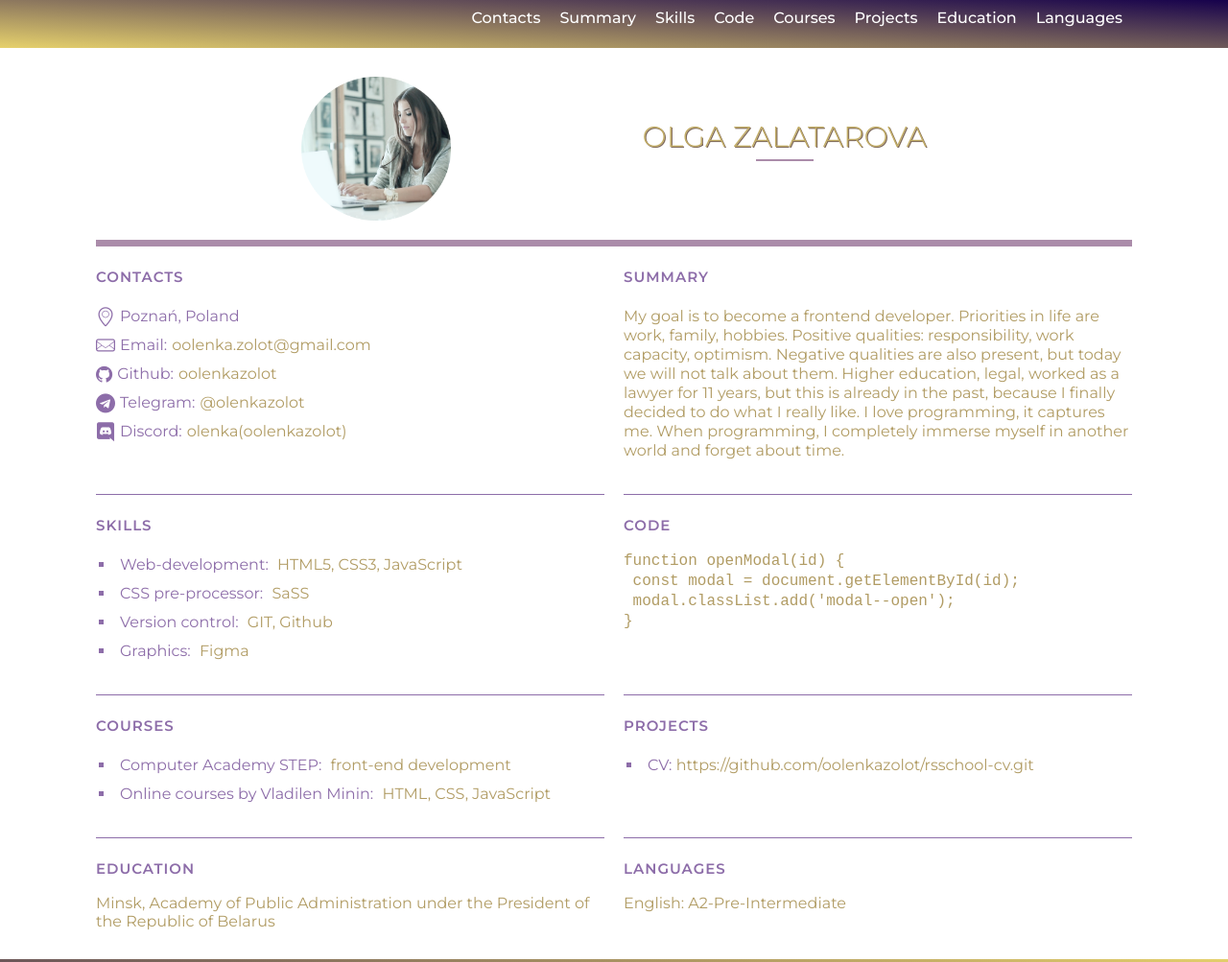
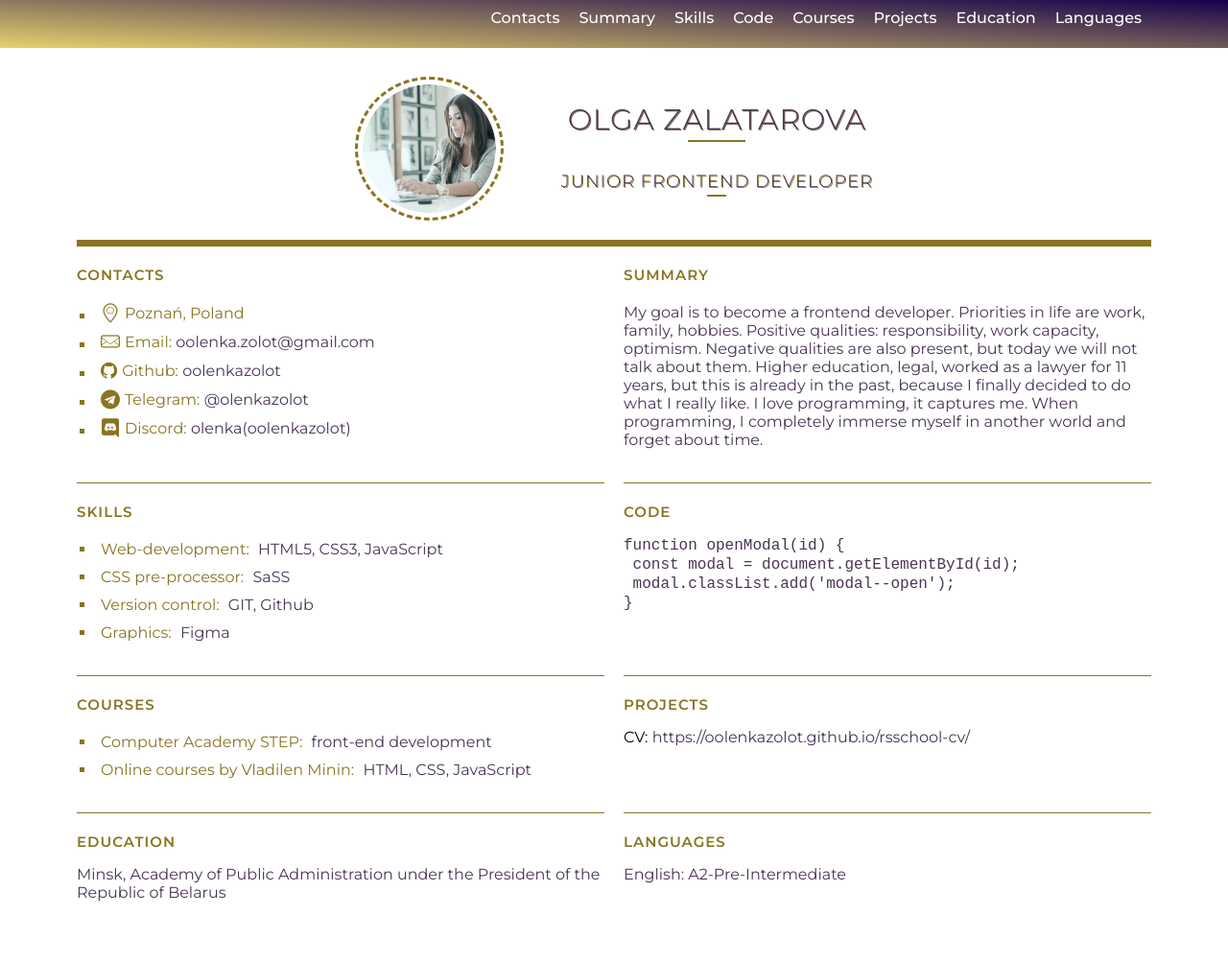
Before and after one commit to oolenkazolot/rsschool-cv, a plain HTML site: page index.html in a window 1280 px wide. Shown: the top 1003 px of the page at 96% size. Drawn offline with Linux system fonts and the light colour scheme.

Commit message:
feat: menu functionality added

```diff
--- a/css/style.scss
+++ b/css/style.scss
@@ -1,11 +1,14 @@
+$color-yellow: #897522;
+$color-main: #4a3554;
+
 @font-face {
   font-family: 'icomoon';
-  src: url('../fonts-icon/fonts/icomoon.eot?8o1b32');
-  src: url('../fonts-icon/fonts/icomoon.eot?8o1b32#iefix')
+  src: url('../assets/fonts-icon/fonts/icomoon.eot?8o1b32');
+  src: url('../assets/fonts-icon/fonts/icomoon.eot?8o1b32#iefix')
       format('embedded-opentype'),
-    url('../fonts-icon/fonts/icomoon.ttf?8o1b32') format('truetype'),
-    url('../fonts-icon/fonts/icomoon.woff?8o1b32') format('woff'),
-    url('../fonts-icon/fonts/icomoon.svg?8o1b32#icomoon') format('svg');
+    url('../assets/fonts-icon/fonts/icomoon.ttf?8o1b32') format('truetype'),
+    url('../assets/fonts-icon/fonts/icomoon.woff?8o1b32') format('woff'),
+    url('../assets/fonts-icon/fonts/icomoon.svg?8o1b32#icomoon') format('svg');
   font-weight: normal;
   font-style: normal;
   font-display: block;
@@ -71,12 +74,17 @@ li {
 }
 
 .header {
+  position: fixed;
+  top: 0;
+  left: 0;
+  z-index: 2;
+  width: 100%;
   background: linear-gradient(3deg, #e6d16c, #16014c);
 }
 
 .main {
-  padding-top: 30px;
   min-height: calc(100vh - 100px);
+  padding: 80px 0;
 }
 
 .container {
@@ -84,8 +92,8 @@ li {
   margin: 0 auto;
   padding: 0 20px;
 
-  @media (min-width: 768px) {
-    padding: 0 100px;
+  @media (min-width: 960px) {
+    padding: 0 80px;
   }
 }
 
@@ -93,23 +101,33 @@ li {
   height: 50px;
 
   &__list {
-    display: none;
     position: fixed;
     left: 0;
     z-index: 2;
+    display: flex;
+    flex-direction: column;
     width: 180px;
+    max-width: 0;
     height: 100vh;
     padding-top: 10px;
     background-color: #fff;
     box-shadow: 1px 0px 30px -3px rgba(172, 151, 99, 1);
+    overflow: hidden;
+    transition: max-width 0.3s;
+
+    &--open {
+      max-width: 200px;
+      padding: 10px;
+    }
 
     @media (min-width: 960px) {
       position: static;
-      display: flex;
+      flex-direction: row;
       justify-content: end;
       align-items: center;
       width: unset;
       height: 40px;
+      max-width: none;
       padding-top: 0px;
       background-color: transparent;
       box-shadow: unset;
@@ -120,20 +138,20 @@ li {
     display: inline-block;
     padding: 5px 15px;
     font-size: 16px;
-    line-height: 25px;
     font-weight: 500;
-    color: #26114e;
-    transition: color 0.3s;
+    color: $color-main;
     border-bottom: 3px solid transparent;
     transition: color 0.3s, border-bottom 0.3s;
 
+    &:focus,
+    &:active,
     &:hover {
-      border-bottom: 3px solid #ab8caa;
-      color: #ab8caa;
+      color: $color-yellow;
+      border-bottom: 3px solid $color-yellow;
     }
 
     @media (min-width: 960px) {
-      padding: 0 10px;
+      padding: 5px 10px;
       color: #fff;
     }
   }
@@ -160,7 +178,7 @@ li {
   width: 100%;
   padding-bottom: 20px;
   text-align: center;
-  border-bottom: solid 7px #ab8caa;
+  border-bottom: solid 7px $color-yellow;
 
   @media (min-width: 960px) {
     display: flex;
@@ -170,135 +188,168 @@ li {
 
   &__img {
     height: 150px;
-
-    @media (min-width: 960px) {
-      padding-right: 200px;
-    }
+    padding: 5px;
+    border: 3px dashed $color-yellow;
+    border-radius: 50%;
   }
 
   &__content {
     padding: 20px 0;
 
     @media (min-width: 960px) {
-      padding-top: 0px;
+      padding: 0 0 0 60px;
     }
   }
 
   &__title {
     font-size: 28px;
-    line-height: 38px;
     font-weight: 300;
-    color: #c2ad67;
+    color: $color-main;
     text-shadow: 1px 1px #7f6a5c;
     text-transform: uppercase;
+    letter-spacing: 1px;
 
     &::after {
       content: '';
       display: block;
       width: 60px;
-      border-bottom: 2px solid #ab8caa;
+      margin: 0 auto;
       padding-bottom: 3px;
-      margin: 0 auto;
+      border-bottom: 2px solid $color-yellow;
     }
 
     @media (min-width: 960px) {
       font-size: 30px;
-      line-height: 40px;
+    }
+  }
+
+  &__subtitle {
+    padding-top: 30px;
+    font-size: 16px;
+    font-weight: 300;
+    text-shadow: 1px 1px $color-yellow;
+    text-transform: uppercase;
+    color: $color-main;
+    letter-spacing: 1px;
+
+    &::after {
+      content: '';
+      display: block;
+      width: 20px;
+      margin: 0 auto;
+      padding-bottom: 3px;
+      border-bottom: 2px solid $color-yellow;
+    }
+
+    @media (min-width: 960px) {
+      font-size: 18px;
     }
   }
 }
 
 .grid {
+  display: grid;
+  gap: 20px;
+  grid-template-columns: 1fr;
+  padding-top: 20px;
+
   @media (min-width: 768px) {
-    padding-top: 20px;
     display: grid;
     gap: 20px;
     grid-template-columns: 1fr 1fr;
+    padding-top: 20px;
   }
 }
 
 .section {
   padding-bottom: 30px;
-  border-bottom: solid 1px #8d6da9;
+  border-bottom: solid 1px $color-yellow;
 
   &:last-child {
     border-bottom: none;
   }
 
-  &:nth-last-child(2) {
-    border-bottom: none;
+  @media (min-width: 768px) {
+    &:last-child {
+      border-bottom: none;
+    }
+
+    &:nth-last-child(2) {
+      border-bottom: none;
+    }
   }
 
   &--active {
     padding: 5px;
-    border: 4px dashed #8d6da9;
     background-color: rgba(227, 218, 184, 0.2);
-
+    border: 3px dashed $color-yellow;
     border-radius: 5px;
     transition: background-color 0.3s;
+
+    &:last-child {
+      border-bottom: 3px dashed $color-yellow;
+    }
+
+    &:nth-last-child(2) {
+      border-bottom: 3px dashed $color-yellow;
+    }
   }
 
   &__title {
-    padding: 20px 0 15px 0;
+    padding: 0 0 15px 0;
     font-size: 15px;
-    line-height: 21px;
+    font-weight: 600;
+    text-transform: uppercase;
+    color: $color-yellow;
     letter-spacing: 1px;
-    font-weight: 600;
-    color: #8d6da9;
-    text-transform: uppercase;
-
-    @media (min-width: 768px) {
-      padding: 0 0 15px 0;
-      line-height: 23px;
-    }
   }
 
   &__description {
     display: flex;
     align-items: center;
     padding: 5px 0;
-    font-size: 14px;
-    line-height: 18px;
+    font-size: 15px;
     font-weight: 400;
-    color: #8d6da9;
+    color: $color-yellow;
 
     @media (min-width: 768px) {
       font-size: 16px;
-      line-height: 20px;
     }
   }
 
   &__icon {
+    padding-right: 5px;
     font-size: 20px;
-    padding-right: 5px;
+    color: $color-yellow;
   }
 
   &__content {
     &--orange {
-      color: #b19c64;
+      color: $color-main;
     }
   }
 
   &__code {
-    font-size: 14px;
+    padding: 5px 0;
+    font-size: 15px;
     font-weight: 400;
-    color: #b19c64;
-    padding: 5px 0;
+    color: $color-main;
     white-space: pre-line;
 
     @media (min-width: 768px) {
       font-size: 16px;
-      line-height: 20px;
     }
   }
 
   &__link {
-    padding-left: 5px;
-    color: #b19c64;
-    transition: color 0.3s;
+    color: $color-main;
+    transition: color 0.3s, border-bottom 0.3s;
+    border-bottom: 3px dashed transparent;
+    word-break: break-word;
 
     &:hover {
-      color: #e2cd6c;
+      color: $color-yellow;
+      border-bottom: 3px dashed #897522;
     }
   }
 
@@ -309,38 +360,45 @@ li {
 
   &__list-item {
     padding: 5px;
-    list-style-type: square;
-    font-size: 14px;
-    line-height: 18px;
+    font-size: 15px;
     font-weight: 400;
     word-wrap: break-word;
+    list-style-type: square;
 
     &::marker {
-      color: #8d6da9;
+      color: $color-yellow;
     }
 
     @media (min-width: 768px) {
       font-size: 16px;
-      line-height: 20px;
     }
   }
 
   &__list-title {
-    color: #8d6da9;
+    color: $color-yellow;
   }
 
   &__list-description {
     padding-left: 5px;
-    color: #b19c64;
+    color: $color-main;
   }
 
   &__list-link {
-    color: #b19c64;
-    transition: color 0.3s;
+    color: $color-main;
+    border-bottom: 3px dashed transparent;
+    transition: color 0.3s, border-bottom 0.3s;
 
     &:hover {
-      color: #e2cd6c;
+      color: $color-yellow;
+      border-bottom: 3px dashed #897522;
     }
+  }
+}
+
+.contact {
+  &__block {
+    display: flex;
+    align-items: center;
   }
 }
 
@@ -349,26 +407,30 @@ li {
   background: linear-gradient(3deg, #16014c, #e6d16c);
 
   &__wrapper {
-    height: 50px;
     display: flex;
     justify-content: space-between;
     align-items: center;
+    height: 50px;
   }
 
   &__content {
     display: flex;
     align-items: center;
+    font-size: 14px;
     color: #fff;
-    font-size: 70%;
   }
 
   &__content-link {
+    padding-left: 10px;
     color: #fff;
-    padding-left: 20px;
-    transition: opacity 0.3s;
+    transition: color 0.3s;
 
     &:hover {
-      opacity: 0.5;
+      color: $color-yellow;
+    }
+
+    @media (min-width: 768px) {
+      padding-left: 20px;
     }
   }
 
--- a/index.html
+++ b/index.html
@@ -10,16 +10,16 @@
 <link href="https://fonts.googleapis.com/css2?family=Montserrat:ital,wght@0,100;0,200;0,300;0,400;0,500;0,600;0,700;0,800;0,900;1,100;1,200;1,300;1,400;1,500;1,600;1,700;1,800;1,900&display=swap" rel="stylesheet">
   <link rel="stylesheet" href="css/style.css">
   <link rel="icon" href="favicon.ico">
-  <script defer src="js/script.js"></script>
+  <script defer src="script.js"></script>
 </head>
 <body>
    <header class="header">
     <div class="container">
-      <div class="nav">
-        <a href="#" class="nav__icon-menu">
+      <nav  class="nav">
+        <a href="#" class="nav__icon-menu" id="nav-btn">
           <i class="icon-nav-menu-btn"></i>
         </a>
-        <ul class="nav__list">
+        <ul id="menu" class="nav__list">
           <li class="nav__item">
             <a href="#" data-href="contacts" class="nav__link">Contacts</a>
           </li>
@@ -45,40 +45,61 @@
             <a href="#" data-href="languages" class="nav__link">Languages</a>
           </li>
         </ul>
-      </div>
+      </т>
     </div>
   </header>
   <main class="main">
     <div class="container">
       <section class="profile">
-        <img class="profile__img" src="/img/photo.png" alt="photo">
+        <img class="profile__img" src="assets/img/photo.png" alt="photo">
         <div class="profile__content">
           <h1 class="profile__title">Olga Zalatarova</h1>
+          <h2 class="profile__subtitle">Junior frontend developer</h2>
         </div>
       </section>
       <div class="grid">
         <section class="section" id="contacts">
           <h2 class="section__title">Contacts</h2>
-          <div class="section__description">
+          <ul class="section__list">
+            <li class="section__list-item contact">
+              <div class="contact__block">
                 <i class="icon-location section__icon"></i>
-            <p class="section__content">Poznań, Poland</p>
+                <p class="section__list-title">Poznań, Poland</p>
               </div>
-          <div class="section__description">
+            </li>
+            <li class="section__list-item contact">
+              <div class="contact__block">
                 <i class="icon-mail section__icon"></i>
-            <p class="section__content">Email:<a class="section__link" href="mailto:oolenka.zolot@gmail.com">oolenka.zolot@gmail.com</a></p>
+                <p class="section__list-title">Email:
+                  <a class="section__link" href="mailto:oolenka.zolot@gmail.com" target="_blank">oolenka.zolot@gmail.com</a>
+                </p>
               </div>
-          <div class="section__description">
+            </li>
+            <li class="section__list-item contact">
+              <div class="contact__block">
                 <i class="icon-github section__icon"></i>
-            <p class="section__content">Github:<a class="section__link" href="https://github.com/oolenkazolot">oolenkazolot</a></p>
+                <p class="section__list-title">Github:
+                  <a class="section__link" href="https://github.com/oolenkazolot " target="_blank">oolenkazolot</a>
+                </p>
             </div>
-          <div class="section__description">
+            </li>
+            <li class="section__list-item contact">
+              <div class="contact__block">
                 <i class="icon-telegram section__icon"></i>
-            <p class="section__content">Telegram:<a class="section__link" href="https://t.me/olenkazolot">@olenkazolot</a></p>
+                <p class="section__list-title">Telegram:
+                  <a class="section__link" href="https://t.me/olenkazolo" target="_blank">@olenkazolot</a>
+                </p>
             </div>
-          <div class="section__description">
+            </li>
+            <li class="section__list-item contact">
+              <div class="contact__block">
                 <i class="icon-discord section__icon"></i>
-            <p class="section__content">Discord:<a class="section__link" href="https://discord.gg/avdEYTyT">olenka(oolenkazolot)</a></p>
+                <p class="section__list-title">Discord:
+                  <a class="section__link" href="https://discord.gg/avdEYTyT" target="_blank">olenka(oolenkazolot)</a>
+                </p>
             </div>
+            </li>
+          </ul>
         </section>
         <section class="section" id="summary">
           <h2 class="section__title">Summary</h2>
@@ -111,10 +132,10 @@
         </section>
         <section class="section" id="code">
           <h2 class="section__title">Code</h2>
-          <code class="section__code">function openModal(id) {
-            &nbsp;const modal = document.getElementById(id);
+          <code class="section__code">function openModal(id) &#123;
+            &nbsp;const modal &#61; document.getElementById(id);
             &nbsp;modal.classList.add('modal--open');
-            }
+            &#125;
           </code>
         </section>
         <section class="section" id="courses">
@@ -133,13 +154,11 @@
         </section>
         <section class="section" id="projects">
           <h2 class="section__title">Projects</h2>
-          <ul class="section__list">
-            <li class="section__list-item">
-              <span class="section__list-title">CV:
-                <a class="section__list-link" href="https://github.com/oolenkazolot/rsschool-cv.git">
-                https://github.com/oolenkazolot/rsschool-cv.git
+            <p class="section__content">CV:
+              <a class="section__link" href="https://oolenkazolot.github.io/rsschool-cv/" target="_blank">
+                https://oolenkazolot.github.io/rsschool-cv/
               </a>
-              </span>
+            </p>
             </li>
           </ul>
         </section>
@@ -162,10 +181,10 @@
       <div class="footer__wrapper">
         <div class="footer__content">
           <p class="footer__content-year">	&copy; 2022</p>
-          <a class="footer__content-link" href="https://github.com/oolenkazolot">oolenkazolot</a>
+          <a class="footer__content-link" href="https://github.com/oolenkazolot"target="_blank">oolenkazolot</a>
         </div>
-        <a class="footer__link" href="https://rs.school/js/">
-          <img class="footer__img" src="img/footer-img.svg" alt="Rolling Scopes School footer">
+        <a class="footer__link" href="https://rs.school/js/" target="_blank">
+          <img class="footer__img" src="assets/svg/footer-img.svg" alt="Rolling Scopes School footer">
         </a>
       </div>
     </div>
```
Also changed, not shown: script.js (renamed from js/script.js, +11 -11 lines), assets/fonts-icon/fonts/icomoon.ttf (renamed from fonts-icon/fonts/icomoon.ttf), assets/fonts-icon/fonts/icomoon.woff (renamed from fonts-icon/fonts/icomoon.woff), assets/fonts-icon/selection.json (renamed from fonts-icon/selection.json), assets/img/photo.png (renamed from img/photo.png), assets/svg/footer-img.svg (renamed from img/footer-img.svg), css/style.css, 5 other files. Lines whose indentation alone changed are shown as unchanged.
